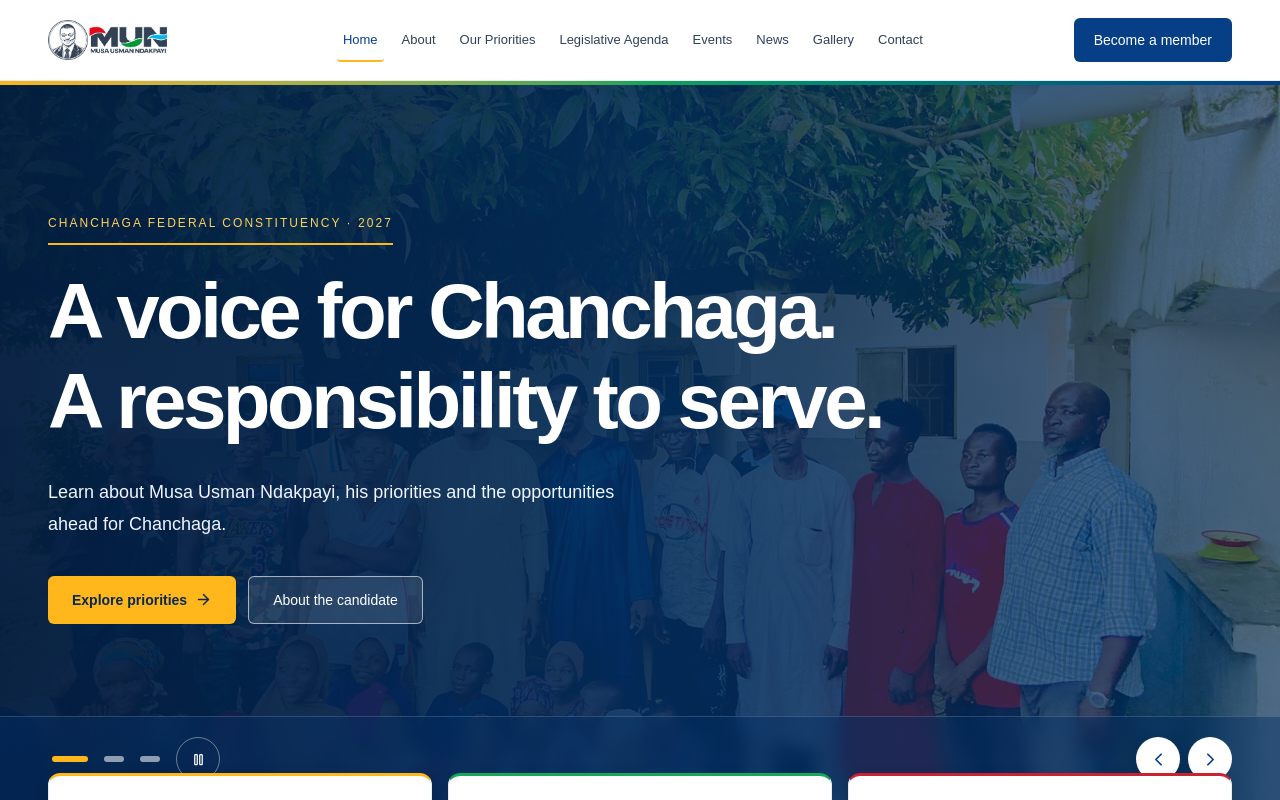
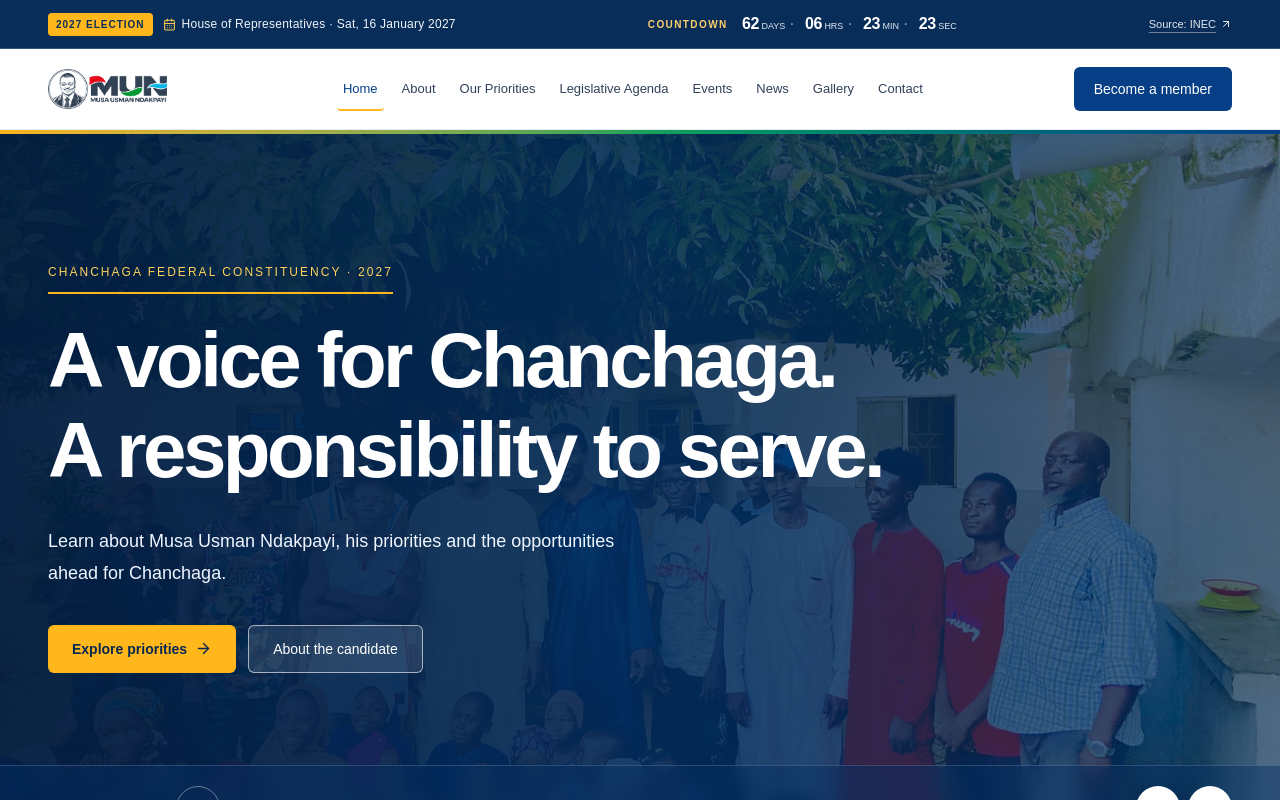
Before and after one commit to octalve-core/Musa-Ndakpayi, a Next.js app: page / in a window 1280 px wide. Shown: the top 800 px of the page. Built offline with nearby package versions, Linux system fonts and the light colour scheme.

Commit message:
Add compact INEC-verified House of Representatives election countdown top bar

```diff
--- /dev/null
+++ b/components/layout/election-countdown-strip.tsx
@@ -0,0 +1,56 @@
+'use client';
+import {useEffect,useState} from 'react';
+import {ArrowUpRight,CalendarDays} from 'lucide-react';
+import {Container} from '@/components/ui/container';
+
+// INEC: Presidential and National Assembly elections, 16 January 2027.
+// Midnight WAT marks the beginning of election day, NOT the opening of polls.
+export const ELECTION_DAY_ISO='2027-01-16T00:00:00+01:00';
+const electionDay=Date.parse(ELECTION_DAY_ISO);
+
+type Remaining={days:number;hours:number;minutes:number;seconds:number};
+function getRemaining(now:number):Remaining{
+ const seconds=Math.max(0,Math.floor((electionDay-now)/1000));
+ return {days:Math.floor(seconds/86400),hours:Math.floor(seconds/3600)%24,minutes:Math.floor(seconds/60)%60,seconds:seconds%60};
+}
+const two=(value:number)=>String(value).padStart(2,'0');
+
+export function ElectionCountdownStrip(){
+ const [remaining,setRemaining]=useState<Remaining|null>(null);
+ useEffect(()=>{
+  const refresh=()=>setRemaining(getRemaining(Date.now()));
+  refresh();
+  const timer=window.setInterval(refresh,1000);
+  return()=>window.clearInterval(timer);
+ },[]);
+ const arrived=remaining!==null&&remaining.days===0&&remaining.hours===0&&remaining.minutes===0&&remaining.seconds===0;
+ const units=[
+  {name:'DAYS',value:remaining===null?'--':String(remaining.days)},
+  {name:'HRS',value:remaining===null?'--':two(remaining.hours)},
+  {name:'MIN',value:remaining===null?'--':two(remaining.minutes)},
+  {name:'SEC',value:remaining===null?'--':two(remaining.seconds)}
+ ];
+ return <div className="w-full border-b border-[#33547b] bg-[#082d59] text-white">
+  <Container className="flex min-h-[72px] flex-col items-center justify-center gap-1.5 py-2 sm:min-h-[48px] sm:flex-row sm:justify-between sm:gap-4 sm:py-1.5">
+   <div className="flex min-w-0 items-center gap-2.5">
+    <span className="shrink-0 rounded bg-[#ffb71b] px-2 py-1 text-[10px] font-bold tracking-[.1em] text-[#092e59]">2027 ELECTION</span>
+    <div className="flex items-center gap-1.5 text-[11px] font-medium tracking-[.02em] text-slate-100 sm:text-xs">
+     <CalendarDays size={13} aria-hidden="true" className="shrink-0 text-[#ffcb55]"/>
+     <span className="sm:hidden">HOUSE OF REPS · 16 JAN</span>
+     <span className="hidden sm:inline">House of Representatives · <time dateTime="2027-01-16">Sat, 16 January 2027</time></span>
+    </div>
+   </div>
+   <div data-testid="election-countdown" data-election-date="2027-01-16" role="timer" aria-label="Time until House of Representatives election day, 16 January 2027" aria-live="off" className="flex shrink-0 items-center justify-center gap-2 text-white sm:gap-2.5">
+    {arrived?<span className="rounded bg-[#ffb71b] px-3 py-1 text-xs font-bold text-[#082d59]">Election day</span>:<>
+     <span className="mr-0.5 text-[10px] font-semibold uppercase tracking-[.14em] text-[#ffcf6c] sm:mr-1">Countdown</span>
+     {units.map((unit,i)=><span key={unit.name} className="flex items-baseline gap-0.5">
+      <span data-countdown-unit={unit.name.toLowerCase()} className="min-w-[2ch] text-center text-sm font-bold tabular-nums tracking-tight sm:text-base">{unit.value}</span>
+      <span className="text-[9px] font-medium text-slate-200">{unit.name}</span>
+      {i<units.length-1&&<span aria-hidden="true" className="ml-0.5 text-slate-400">·</span>}
+     </span>)}
+    </>}
+   </div>
+   <a href="https://inecnigeria.org/elections/calendar" target="_blank" rel="noopener noreferrer" className="hidden shrink-0 items-center gap-1 text-[11px] font-medium text-slate-200 underline decoration-white/40 underline-offset-4 hover:text-white lg:inline-flex">Source: INEC <ArrowUpRight size={12} aria-hidden="true"/></a>
+  </Container>
+ </div>;
+}
--- a/components/layout/site-header.tsx
+++ b/components/layout/site-header.tsx
@@ -6,6 +6,7 @@ import {useRef,useState} from 'react';
 import {Menu,X} from 'lucide-react';
 import {navigation} from '@/lib/site';
 import {Container} from '@/components/ui/container';
+import {ElectionCountdownStrip} from '@/components/layout/election-countdown-strip';
 
 export function SiteHeader(){
  const pathname=usePathname();
@@ -14,6 +15,7 @@ export function SiteHeader(){
  return <>
   <a href="#main-content" className="sr-only z-[90] rounded-md bg-white p-3 text-[#073f86] focus:not-sr-only focus:fixed focus:left-4 focus:top-4">Skip to main content</a>
   <header onKeyDown={event=>{if(open&&event.key==='Escape'){setOpen(false);toggleRef.current?.focus();}}} className="sticky top-0 z-50 border-b border-slate-200/80 bg-white/95 shadow-[0_2px_18px_rgba(8,36,77,.04)] backdrop-blur-lg">
+   <ElectionCountdownStrip/>
    <Container className="flex h-[76px] items-center justify-between gap-4 sm:h-20">
     <Link href="/" onClick={()=>setOpen(false)} aria-label="Musa Usman Ndakpayi — home" className="inline-flex min-w-0 shrink-0 items-center gap-2.5 rounded-md">
      <Image src="/brand/mun-header.png" alt="Musa Usman Ndakpayi campaign logo" width={1420} height={476} priority sizes="144px" className="h-10 w-[144px] object-contain object-left"/>
@@ -26,7 +28,7 @@ export function SiteHeader(){
      <button ref={toggleRef} type="button" aria-label={open?'Close navigation':'Open navigation'} aria-expanded={open} aria-controls="mobile-navigation" onClick={()=>setOpen(value=>!value)} className="flex size-11 items-center justify-center rounded-md border border-slate-200 text-[#073f86] transition-colors hover:bg-[#edf4fc] xl:hidden">{open?<X size={21}/>:<Menu size={21}/>}</button>
     </div>
    </Container>
-   <div id="mobile-navigation" hidden={!open} className="max-h-[calc(100dvh-76px)] overflow-y-auto border-t border-slate-100 bg-white shadow-lg xl:hidden">
+   <div id="mobile-navigation" hidden={!open} className="max-h-[calc(100dvh-148px)] sm:max-h-[calc(100dvh-128px)] overflow-y-auto border-t border-slate-100 bg-white shadow-lg xl:hidden">
     <Container><nav aria-label="Mobile navigation" className="grid grid-cols-2 gap-2 py-4 sm:gap-3">
      {navigation.map(item=><Link key={item.href} href={item.href} aria-current={pathname===item.href?'page':undefined} onClick={()=>setOpen(false)} className={['flex min-h-12 items-center rounded-md px-4 py-3 text-sm font-medium transition-colors',pathname===item.href?'bg-[#edf4ff] text-[#073f86]':'text-slate-700 hover:bg-slate-50'].join(' ')}>{item.label}</Link>)}
      <Link href="/register" onClick={()=>setOpen(false)} className="col-span-2 mt-1 flex min-h-12 items-center justify-center rounded-md bg-[#073f86] px-4 py-3 text-sm font-medium text-white sm:col-span-2 sm:mt-2">Become a member</Link>
```
Also changed, not shown: 2 other files (tests, documents, lock files or other folders).
